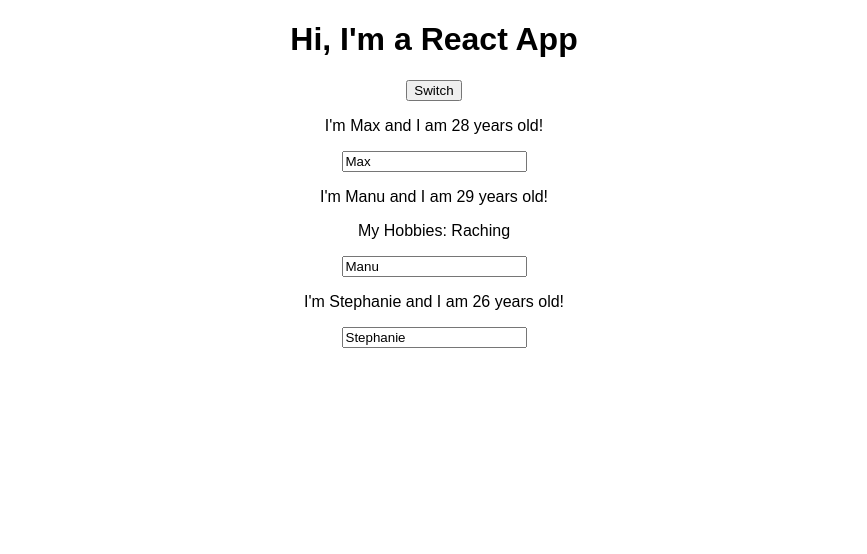
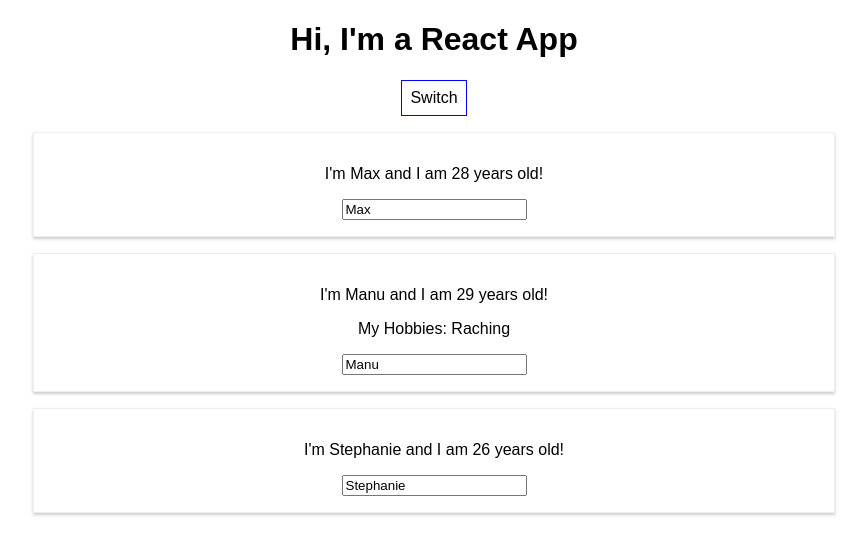
Before and after one commit to after8/react-complete-guide, a React (Create React App) app: page / in a window 1280 px wide. Shown: the top 554 px of the page, without its empty margins (206-1073 px from the left). Built offline with nearby package versions, Linux system fonts and the light colour scheme.

Commit message:
add two ways of styling to component

```diff
--- a/src/App.js
+++ b/src/App.js
@@ -35,10 +35,20 @@
   }
 
   render() {
+    // Inline Style possibility, scoped to this component
+    const style = {
+      backgroundColor: 'white',
+      font: 'inherit',
+      border: '1px solid blue',
+      padding: '8px',
+      cursor: 'pointer'
+    }
+
     return (
       <div className="App">
         <h1>Hi, I'm a React App</h1>
         <button
+          style={style}
           // This can be inefficient but it is one option to pass variables to the function
           onClick={() => this.switchNameHandler('Maximilian!!')}>Switch</button>
         <Person
--- /dev/null
+++ b/src/Person/Person.css
@@ -0,0 +1,8 @@
+.Person {
+  width: 60%;
+  margin: 16px auto;
+  border: 1px solid #eee;
+  box-shadow: 0 2px 3px #ccc;
+  padding: 16px;
+  text-align: center;
+}
--- a/src/Person/Person.js
+++ b/src/Person/Person.js
@@ -1,8 +1,10 @@
 import React from 'react'
+
+import './Person.css';
 
 const person = (props) => {
     return (
-    <div>
+    <div className="Person">
         <p onClick={props.click}>I'm {props.name} and I am {props.age} years old!</p>
         <p>{props.children}</p>
         <input type="text" onChange={props.changed} value={props.name} />
```
